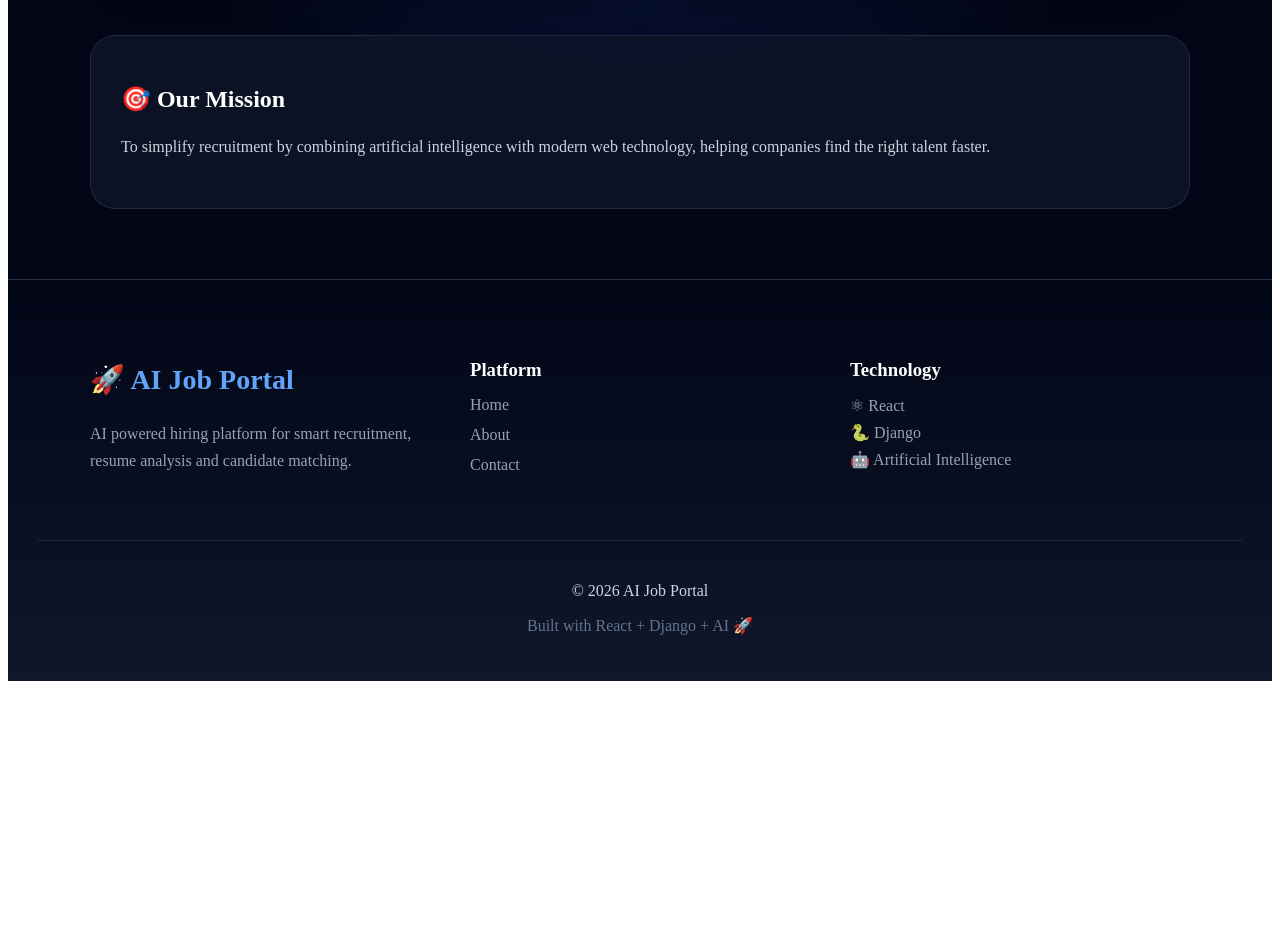
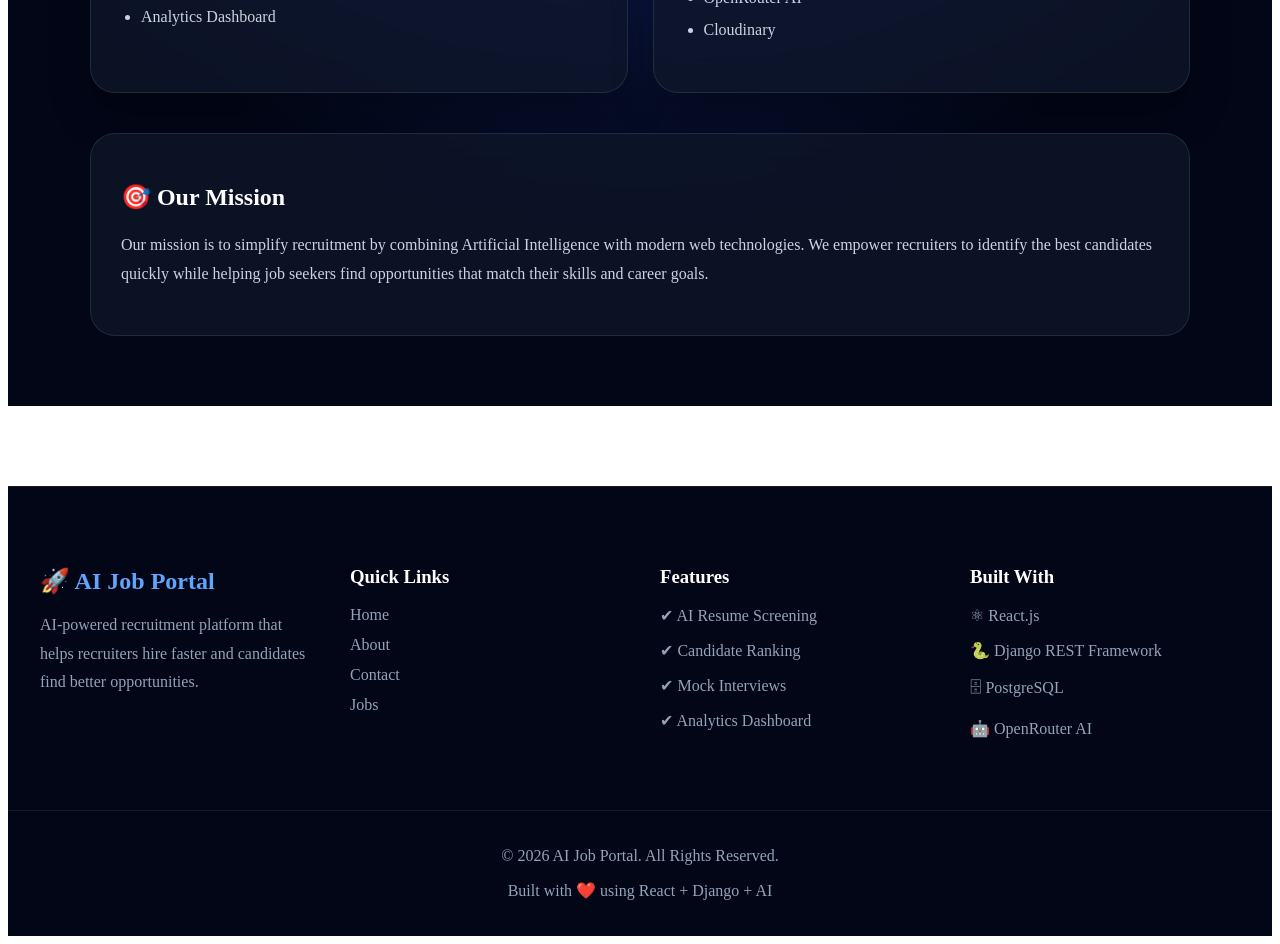
Before and after one commit to Arunimatechy/ai-job-portal, a React app in the folder frontend/: page /about in a window 1280 px wide. Shown: the part 740-1684 px from the top of the page. Before the commit the page ends 1429 px from the top, so only its background shows below. Built offline with nearby package versions, Linux system fonts and the light colour scheme; the HTML template or start-up script is replaced by a standard one.

Commit message:
changes in  footer

```diff
--- a/frontend/src/components/Footer.jsx
+++ b/frontend/src/components/Footer.jsx
@@ -1,192 +1,150 @@
+
+
+
 import { Link } from "react-router-dom";
 
 export default function Footer() {
   return (
     <footer
       style={{
-        background:
-          "linear-gradient(180deg,#020617,#0f172a)",
-        color:"#cbd5e1",
-        padding:"60px 30px 30px",
-        borderTop:
-          "1px solid rgba(255,255,255,0.1)",
+        background: "#020617",
+        color: "#cbd5e1",
+        borderTop: "1px solid rgba(255,255,255,.08)",
+        marginTop: "80px",
       }}
     >
-
       <div
         style={{
-          maxWidth:"1100px",
-          margin:"auto",
-          display:"grid",
-          gridTemplateColumns:
-          "repeat(auto-fit,minmax(220px,1fr))",
-          gap:"40px",
-          textAlign:"left"
+          maxWidth: "1200px",
+          margin: "auto",
+          padding: "60px 30px",
+          display: "grid",
+          gridTemplateColumns: "repeat(auto-fit,minmax(250px,1fr))",
+          gap: "40px",
         }}
       >
-
-
-        {/* Brand */}
-
+        {/* Logo */}
         <div>
-
           <h2
             style={{
-              color:"#60a5fa",
-              fontSize:"28px"
+              color: "#60a5fa",
+              marginBottom: "15px",
             }}
           >
             🚀 AI Job Portal
           </h2>
 
-
           <p
             style={{
-              marginTop:"15px",
-              lineHeight:"1.7",
-              color:"#94a3b8"
+              color: "#94a3b8",
+              lineHeight: "1.8",
             }}
           >
-            AI powered hiring platform
-            for smart recruitment,
-            resume analysis and
-            candidate matching.
+            AI-powered recruitment platform that helps recruiters
+            hire faster and candidates find better opportunities.
           </p>
-
-
         </div>
 
-
-
-
-        {/* Navigation */}
-
+        {/* Quick Links */}
         <div>
-
           <h3
-          style={{
-            color:"white",
-            marginBottom:"15px"
-          }}
+            style={{
+              color: "white",
+              marginBottom: "18px",
+            }}
           >
-          Platform
+            Quick Links
           </h3>
 
-
-          <div
-          style={{
-            display:"flex",
-            flexDirection:"column",
-            gap:"12px"
-          }}
-          >
-
-          <Link to="/" style={linkStyle}>
-            Home
-          </Link>
-
-
-          <Link to="/about" style={linkStyle}>
-            About
-          </Link>
-
-
-          <Link to="/contact" style={linkStyle}>
-            Contact
-          </Link>
-
-          </div>
-
+          <FooterLink to="/">Home</FooterLink>
+          <FooterLink to="/about">About</FooterLink>
+          <FooterLink to="/contact">Contact</FooterLink>
+          <FooterLink to="/jobs">Jobs</FooterLink>
         </div>
 
-
-
-
-
-        {/* Tech */}
-
+        {/* Features */}
         <div>
-
           <h3
-          style={{
-            color:"white",
-            marginBottom:"15px"
-          }}
+            style={{
+              color: "white",
+              marginBottom: "18px",
+            }}
           >
-          Technology
+            Features
           </h3>
 
-
-          <p style={textStyle}>
-            ⚛ React
-          </p>
-
-          <p style={textStyle}>
-            🐍 Django
-          </p>
-
-          <p style={textStyle}>
-            🤖 Artificial Intelligence
-          </p>
-
-
+          <p style={text}>✔ AI Resume Screening</p>
+          <p style={text}>✔ Candidate Ranking</p>
+          <p style={text}>✔ Mock Interviews</p>
+          <p style={text}>✔ Analytics Dashboard</p>
         </div>
 
+        {/* Tech Stack */}
+        <div>
+          <h3
+            style={{
+              color: "white",
+              marginBottom: "18px",
+            }}
+          >
+            Built With
+          </h3>
 
+          <p style={text}>⚛ React.js</p>
+          <p style={text}>🐍 Django REST Framework</p>
+          <p style={text}>🗄 PostgreSQL</p>
+          <p style={text}>🤖 OpenRouter AI</p>
+        </div>
       </div>
-
-
-
-
 
       <div
         style={{
-          marginTop:"50px",
-          paddingTop:"25px",
-          borderTop:
-          "1px solid rgba(255,255,255,.1)",
-          textAlign:"center"
+          borderTop: "1px solid rgba(255,255,255,.08)",
+          padding: "20px",
+          textAlign: "center",
+          color: "#94a3b8",
         }}
       >
+        <p>
+          © {new Date().getFullYear()} AI Job Portal. All Rights Reserved.
+        </p>
 
-      <p>
-        © 2026 AI Job Portal
-      </p>
-
-      <p
-      style={{
-        color:"#64748b"
-      }}
-      >
-        Built with React + Django + AI 🚀
-      </p>
-
-
+        <p
+          style={{
+            marginTop: "8px",
+          }}
+        >
+          Built with ❤️ using React + Django + AI
+        </p>
       </div>
-
-
-
     </footer>
   );
 }
 
+function FooterLink({ to, children }) {
+  return (
+    <Link
+      to={to}
+      style={{
+        display: "block",
+        color: "#94a3b8",
+        textDecoration: "none",
+        marginBottom: "12px",
+        transition: "0.3s",
+      }}
+      onMouseEnter={(e) => {
+        e.target.style.color = "#60a5fa";
+      }}
+      onMouseLeave={(e) => {
+        e.target.style.color = "#94a3b8";
+      }}
+    >
+      {children}
+    </Link>
+  );
+}
 
-
-const linkStyle = {
-
-color:"#94a3b8",
-
-textDecoration:"none",
-
-transition:"0.3s",
-
+const text = {
+  color: "#94a3b8",
+  marginBottom: "12px",
 };
-
-
-const textStyle = {
-
-color:"#94a3b8",
-
-margin:"8px 0"
-
-};
--- a/frontend/src/pages/About.jsx
+++ b/frontend/src/pages/About.jsx
@@ -1,11 +1,16 @@
 import { Helmet } from "react-helmet-async";
+import { useEffect, useState } from "react";
+
 import Navbar from "../components/Navbar";
 import PublicNavbar from "../components/PublicNavbar";
 import Footer from "../components/Footer";
 
 export default function About() {
+  const [isLoggedIn, setIsLoggedIn] = useState(false);
 
-  const isLoggedIn = !!localStorage.getItem("access");
+  useEffect(() => {
+    setIsLoggedIn(!!localStorage.getItem("access"));
+  }, []);
 
   return (
     <>
@@ -18,8 +23,7 @@ export default function About() {
       <div
         style={{
           minHeight: "85vh",
-          background:
-            "radial-gradient(circle at top,#1e40af,#020617 70%)",
+          background: "radial-gradient(circle at top,#1e40af,#020617 70%)",
           color: "white",
           padding: "70px 20px",
         }}
@@ -30,8 +34,6 @@ export default function About() {
             margin: "auto",
           }}
         >
-          {/* Hero */}
-
           <div
             style={{
               textAlign: "center",
@@ -60,18 +62,18 @@ export default function About() {
                 lineHeight: "1.7",
               }}
             >
-              AI Job Portal is an intelligent recruitment platform
-              built using React, Django REST Framework and AI.
+              AI Job Portal is an intelligent recruitment platform built
+              using React, Django REST Framework and Artificial Intelligence.
+              It helps recruiters hire faster while enabling candidates to
+              discover better career opportunities through AI-powered
+              recommendations.
             </p>
           </div>
-
-          {/* Feature Boxes */}
 
           <div
             style={{
               display: "grid",
-              gridTemplateColumns:
-                "repeat(auto-fit,minmax(280px,1fr))",
+              gridTemplateColumns: "repeat(auto-fit,minmax(280px,1fr))",
               gap: "25px",
             }}
           >
@@ -80,8 +82,10 @@ export default function About() {
               items={[
                 "Resume Analysis",
                 "AI Candidate Ranking",
+                "AI Resume Screening",
                 "Job Recommendations",
                 "Interview Generation",
+                "Recruiter Dashboard",
                 "Analytics Dashboard",
               ]}
             />
@@ -91,14 +95,14 @@ export default function About() {
               items={[
                 "React.js",
                 "Django REST Framework",
+                "Python",
                 "PostgreSQL",
                 "JWT Authentication",
                 "OpenRouter AI",
+                "Cloudinary",
               ]}
             />
           </div>
-
-          {/* Mission */}
 
           <div
             style={{
@@ -118,9 +122,10 @@ export default function About() {
                 lineHeight: "1.8",
               }}
             >
-              To simplify recruitment by combining artificial
-              intelligence with modern web technology, helping
-              companies find the right talent faster.
+              Our mission is to simplify recruitment by combining Artificial
+              Intelligence with modern web technologies. We empower recruiters
+              to identify the best candidates quickly while helping job seekers
+              find opportunities that match their skills and career goals.
             </p>
           </div>
         </div>
--- a/frontend/src/pages/Home.jsx
+++ b/frontend/src/pages/Home.jsx
@@ -1,13 +1,19 @@
 import { Link } from "react-router-dom";
 import { Helmet } from "react-helmet-async";
+import { useEffect, useState } from "react";
 
 import Navbar from "../components/Navbar";
 import PublicNavbar from "../components/PublicNavbar";
 import Footer from "../components/Footer";
 
 export default function Home() {
-  const isLoggedIn = !!localStorage.getItem("access");
-  const role = localStorage.getItem("role");
+  const [isLoggedIn, setIsLoggedIn] = useState(false);
+  const [role, setRole] = useState("");
+
+  useEffect(() => {
+    setIsLoggedIn(!!localStorage.getItem("access"));
+    setRole(localStorage.getItem("role") || "");
+  }, []);
 
   const dashboardLink =
     role === "recruiter"
@@ -167,12 +173,10 @@ function Card({ title, desc }) {
         cursor: "pointer",
       }}
       onMouseEnter={(e) => {
-        e.currentTarget.style.transform =
-          "translateY(-8px)";
+        e.currentTarget.style.transform = "translateY(-8px)";
       }}
       onMouseLeave={(e) => {
-        e.currentTarget.style.transform =
-          "translateY(0)";
+        e.currentTarget.style.transform = "translateY(0)";
       }}
     >
       <h3
@@ -197,14 +201,12 @@ function Card({ title, desc }) {
 }
 
 const primaryBtn = {
-  background:
-    "linear-gradient(90deg,#2563eb,#7c3aed)",
+  background: "linear-gradient(90deg,#2563eb,#7c3aed)",
   color: "white",
   textDecoration: "none",
   padding: "16px 38px",
   borderRadius: "999px",
   fontSize: "18px",
   fontWeight: "600",
-  boxShadow:
-    "0 10px 30px rgba(37,99,235,.4)",
+  boxShadow: "0 10px 30px rgba(37,99,235,.4)",
 };
```
Also changed, not shown: frontend/src/pages/Contact.jsx (+16 -35 lines).
